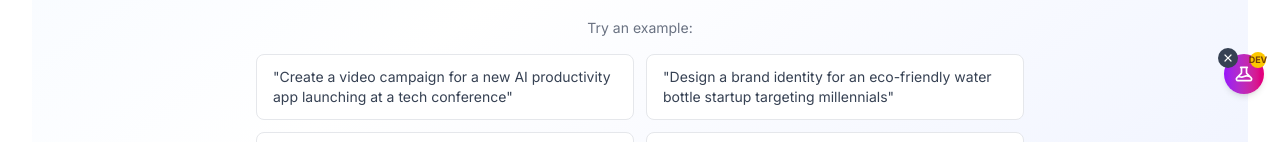
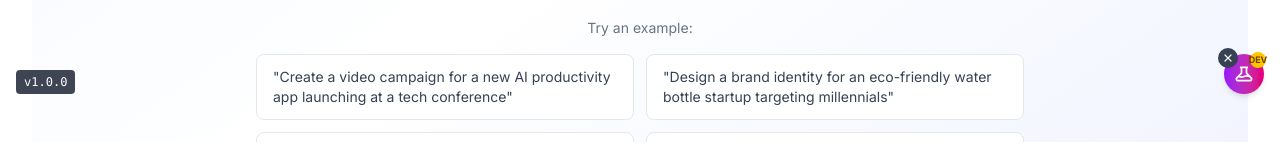
Before and after one commit to Rise-O-Matic/Creative-Discovery-Workshop, a React (Vite) app in the folder creative-brief-wizard/: page / in a window 1280 px wide. Shown: the part 690-850 px from the top of the page. Built offline with nearby package versions, Linux system fonts and the light colour scheme.

Commit message:
Add persistent version number display (v1.0.0)

```diff
--- a/creative-brief-wizard/package.json
+++ b/creative-brief-wizard/package.json
@@ -1,7 +1,7 @@
 {
   "name": "creative-brief-wizard",
   "private": true,
-  "version": "0.0.0",
+  "version": "1.0.0",
   "type": "module",
   "scripts": {
     "dev": "vite",
--- a/creative-brief-wizard/src/App.tsx
+++ b/creative-brief-wizard/src/App.tsx
@@ -15,6 +15,7 @@ import { BriefCompletePage } from './features/brief/BriefCompletePage';
 import { GlobalTimeline } from './components/GlobalTimeline';
 import { ToastContainer } from './components/Toast';
 import { DevTools } from './components/DevTools';
+import { Version } from './components/Version';
 
 function PhaseRouter() {
   const { state } = useSession();
@@ -78,6 +79,9 @@ function AppContent() {
 
       {/* Dev Tools (only in development mode) */}
       {import.meta.env.DEV && <DevTools />}
+
+      {/* Version Number */}
+      <Version />
     </div>
   );
 }
--- /dev/null
+++ b/creative-brief-wizard/src/components/Version.tsx
@@ -0,0 +1,11 @@
+import { version } from '../../package.json';
+
+export const Version: React.FC = () => {
+  return (
+    <div className="fixed bottom-4 left-4 z-50 pointer-events-none">
+      <div className="px-2 py-1 bg-gray-900/80 backdrop-blur-sm text-white text-xs font-mono rounded">
+        v{version}
+      </div>
+    </div>
+  );
+};
```
